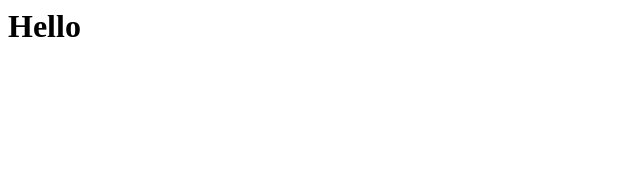
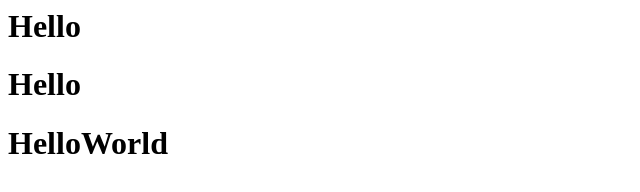
Before and after one commit to Vladale/folder1, a plain HTML site: page index.html in a window 1280 px wide. Shown: the whole page, without its empty margins (0-640 px from the left). Drawn offline with Linux system fonts and the light colour scheme.

Commit message:
Update index.html
Nova promena

```diff
--- a/index.html
+++ b/index.html
@@ -1 +1,3 @@
 <h1>Hello</h1>
+<h1>Hello</h1>
+<h1>HelloWorld</h1>
```
